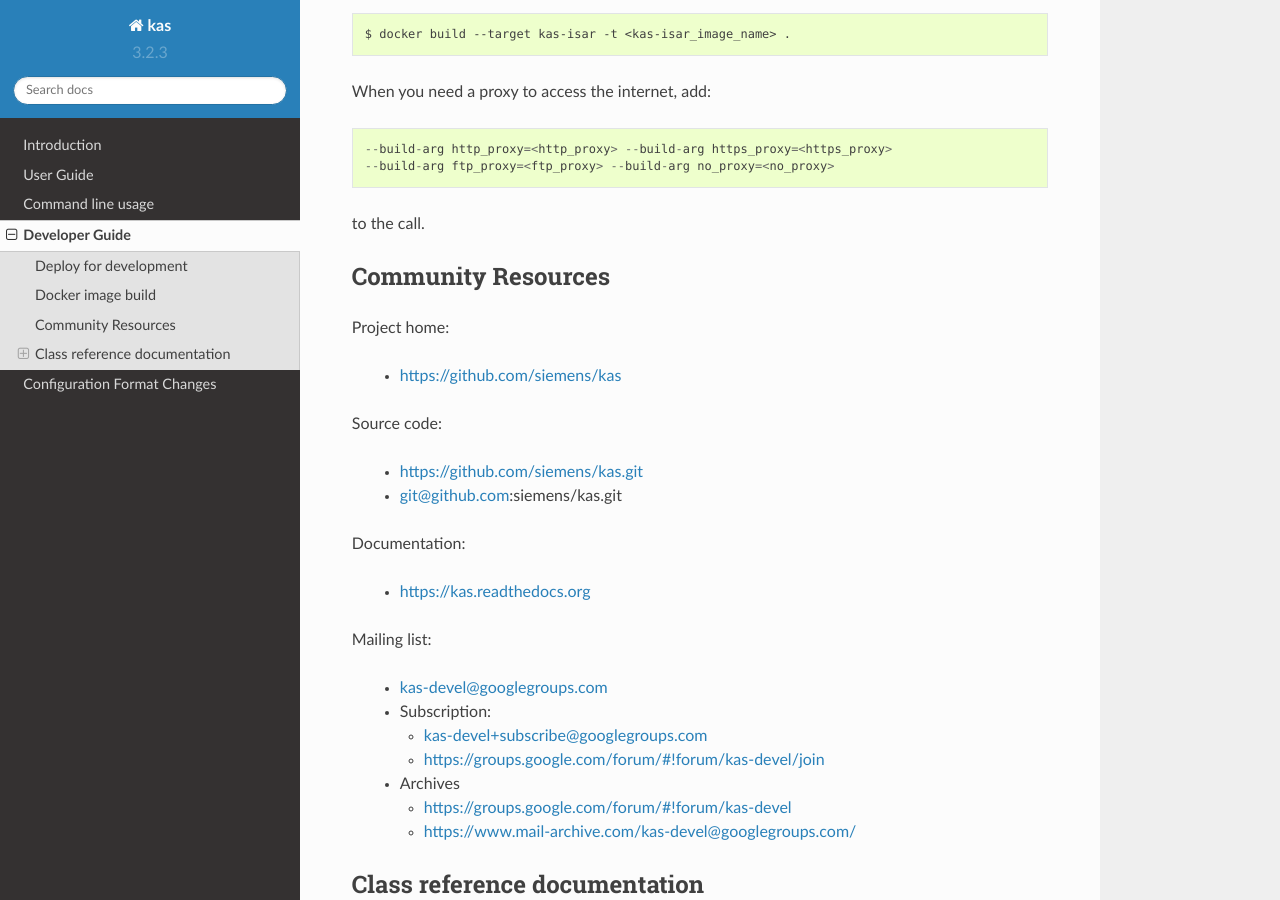
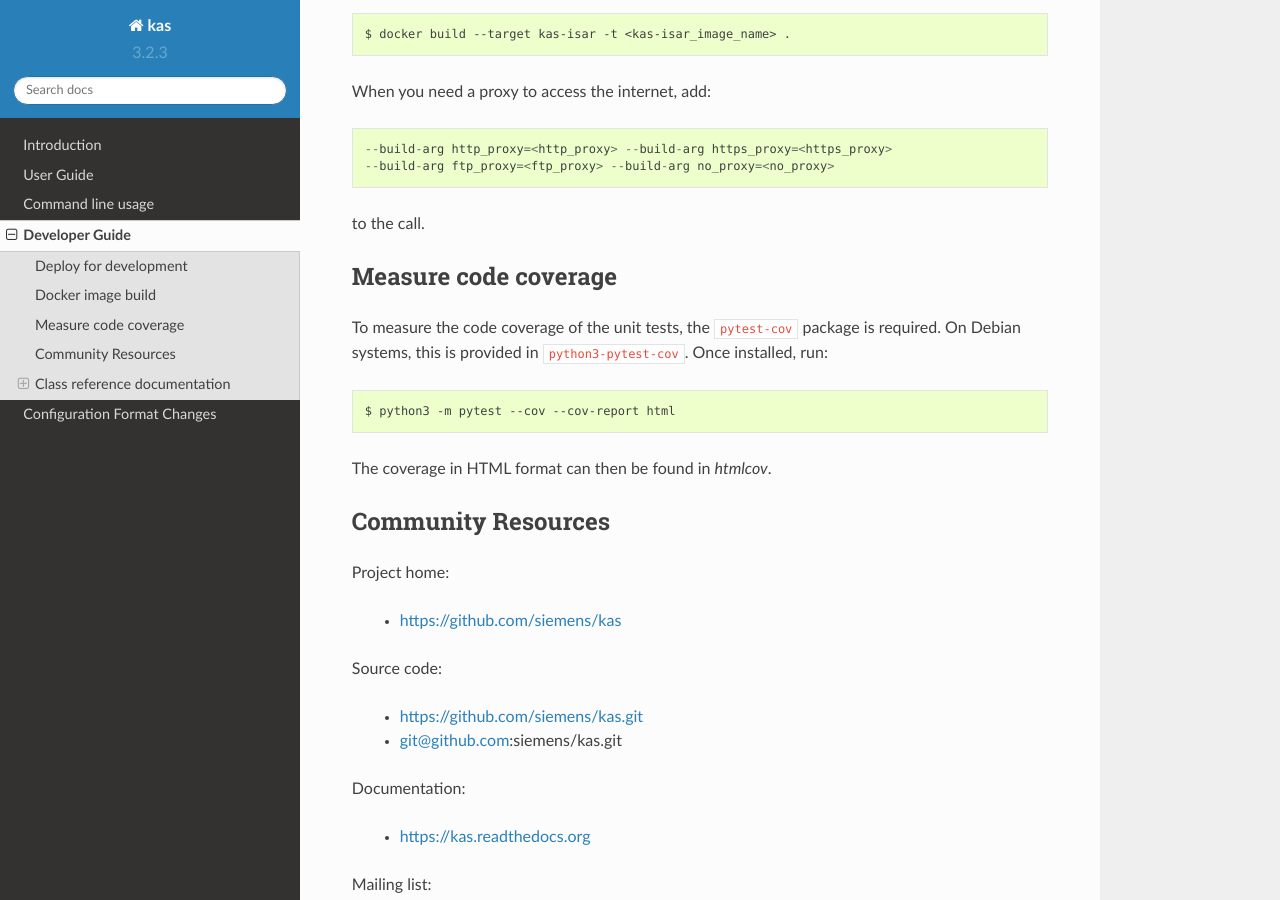
Before and after one commit to siemens/kas, a Sphinx documentation site: the page built from docs/devguide.rst, in a window 1280 px wide and 900 px high, scrolled down 632 px. Built offline with Sphinx 7.4.7 and the Read the Docs theme 2.0.0, drawn with Linux system fonts in a browser that asks for light colours.

Commit message:
simplify and document how to measure code coverage
This patch configures Coverage.py to measure only the code coverage of
kas itself. In addition, we add a note in the devguide how to create and
inspect the coverage data.

Signed-off-by: Felix Moessbauer <felix.moessbauer@siemens.com>
Signed-off-by: Jan Kiszka <jan.kiszka@siemens.com>

```diff
--- a/docs/devguide.rst
+++ b/docs/devguide.rst
@@ -30,6 +30,18 @@
     --build-arg ftp_proxy=<ftp_proxy> --build-arg no_proxy=<no_proxy>
 
 to the call.
+
+
+Measure code coverage
+---------------------
+
+To measure the code coverage of the unit tests, the ``pytest-cov`` package is
+required. On Debian systems, this is provided in ``python3-pytest-cov``.
+Once installed, run::
+
+    $ python3 -m pytest --cov --cov-report html
+
+The coverage in HTML format can then be found in `htmlcov`.
 
 
 Community Resources
```
Also changed, not shown: 1 other file.
